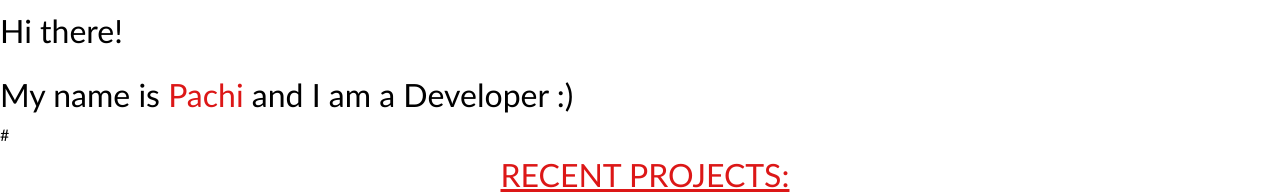
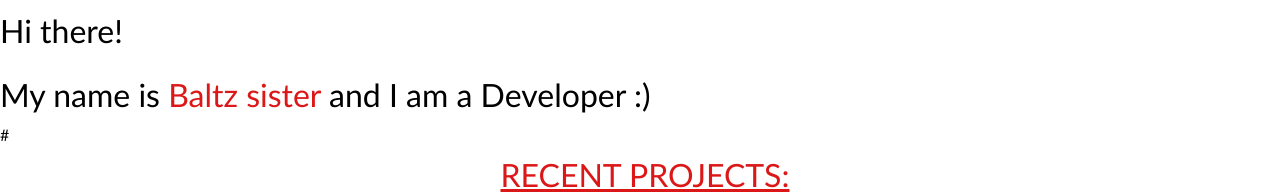
Before and after one commit to baltazarparra/pachis-page, a plain HTML site: page index.html in a window 1280 px wide. Shown: the part 53-247 px from the top of the page. Drawn offline with Linux system fonts and the light colour scheme.

Commit message:
Update index.html
Update description

```diff
--- a/index.html
+++ b/index.html
@@ -20,7 +20,7 @@
 
         <div class="hello">
             <h1 class="hello__h1">Hi there!</h1>
-            <h1 class="hello__h1">My name is <span>Pachi</span> and I am a Developer :)</h1>
+            <h1 class="hello__h1">My name is <span>Baltz sister</span> and I am a Developer :)</h1>
             <h3 class="hello__h3">#</h3>
 
         </div>
```
